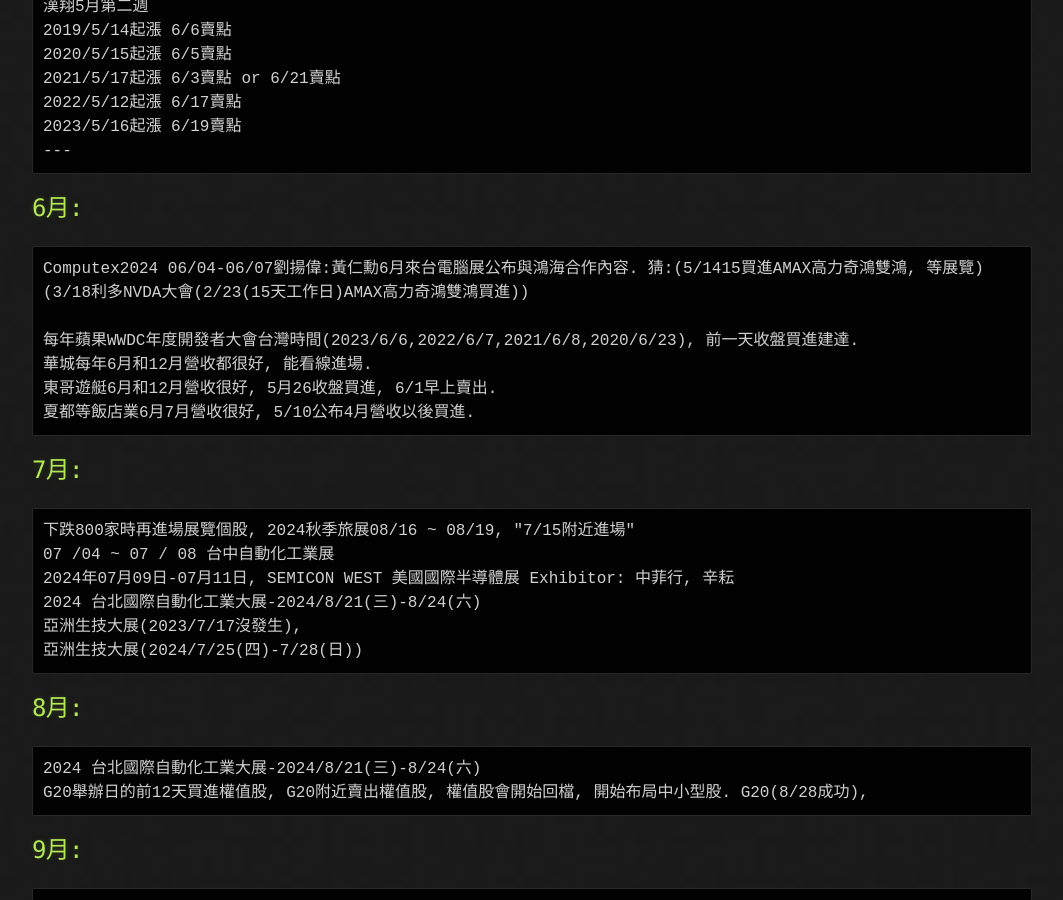
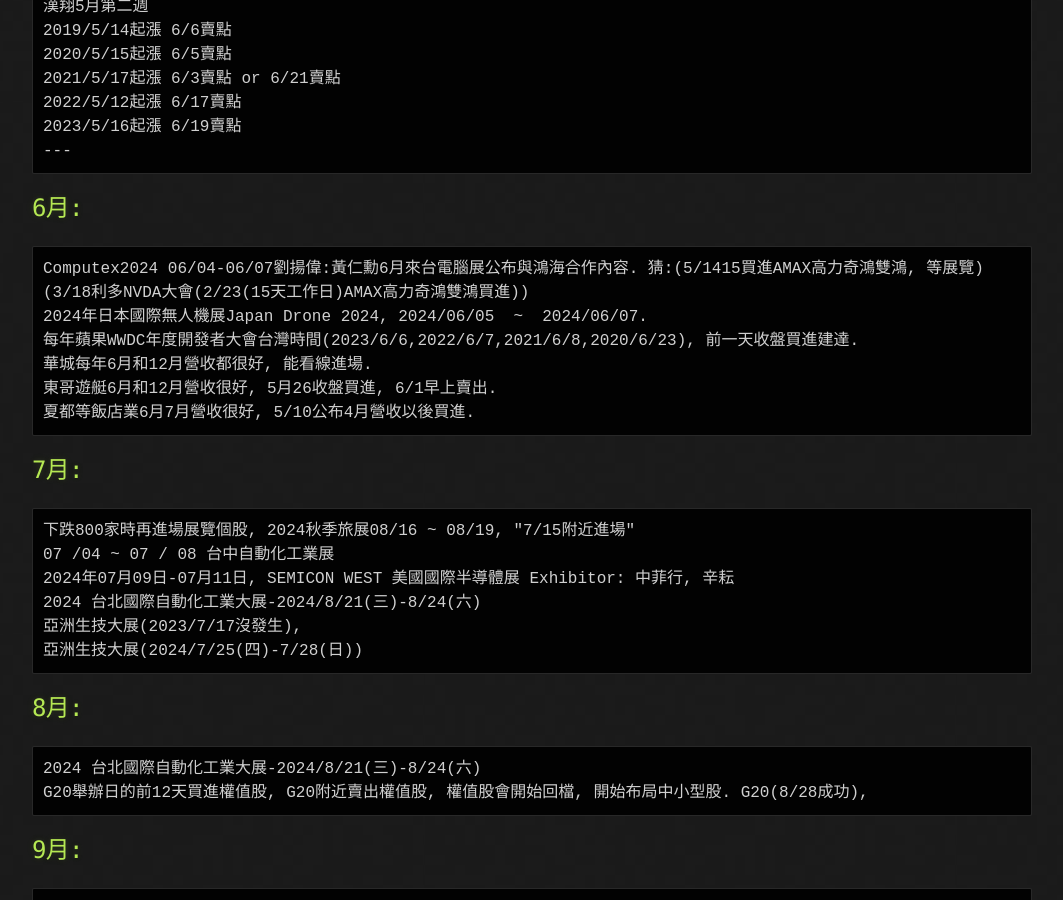
Before and after one commit to lepg5487/Stock_God, a Jekyll site: the page built from experience.md, in a window 1280 px wide and 900 px high, scrolled down 3090 px. Shown: the whole window, without its empty margins (108-1171 px from the left). Built offline with Jekyll 4.4.1, drawn with Linux system fonts in a browser that asks for light colours; our own code applies the rules of GitHub Pages for plain Markdown files.

Commit message:
Update experience.md

````diff
--- a/experience.md
+++ b/experience.md
@@ -123,7 +123,7 @@
 ```
 Computex2024 06/04-06/07劉揚偉:黃仁勳6月來台電腦展公布與鴻海合作內容. 猜:(5/1415買進AMAX高力奇鴻雙鴻, 等展覽)
 (3/18利多NVDA大會(2/23(15天工作日)AMAX高力奇鴻雙鴻買進))
-
+2024年日本國際無人機展Japan Drone 2024, 2024/06/05  ~  2024/06/07.
 每年蘋果WWDC年度開發者大會台灣時間(2023/6/6,2022/6/7,2021/6/8,2020/6/23), 前一天收盤買進建達.
 華城每年6月和12月營收都很好, 能看線進場.
 東哥遊艇6月和12月營收很好, 5月26收盤買進, 6/1早上賣出.
````
